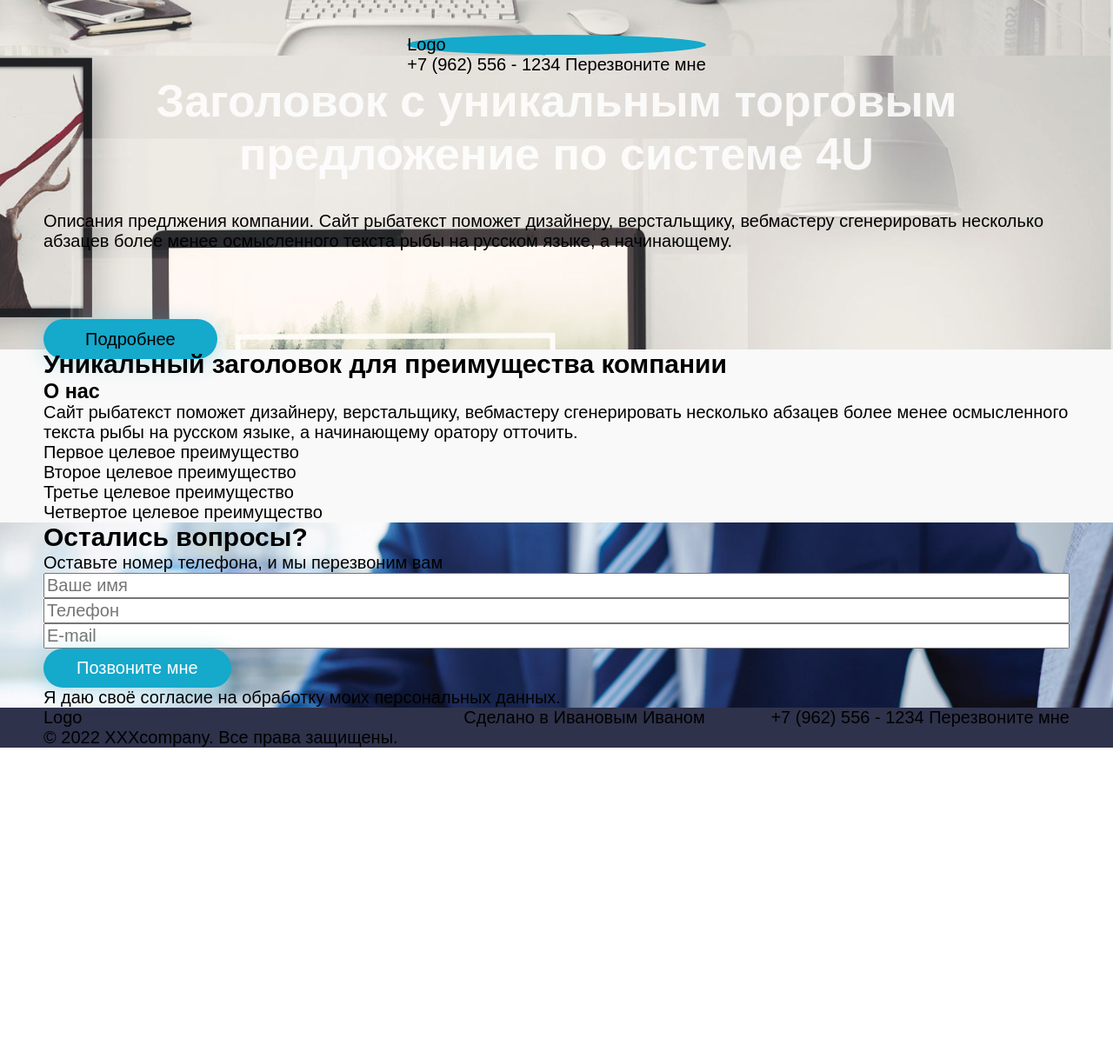
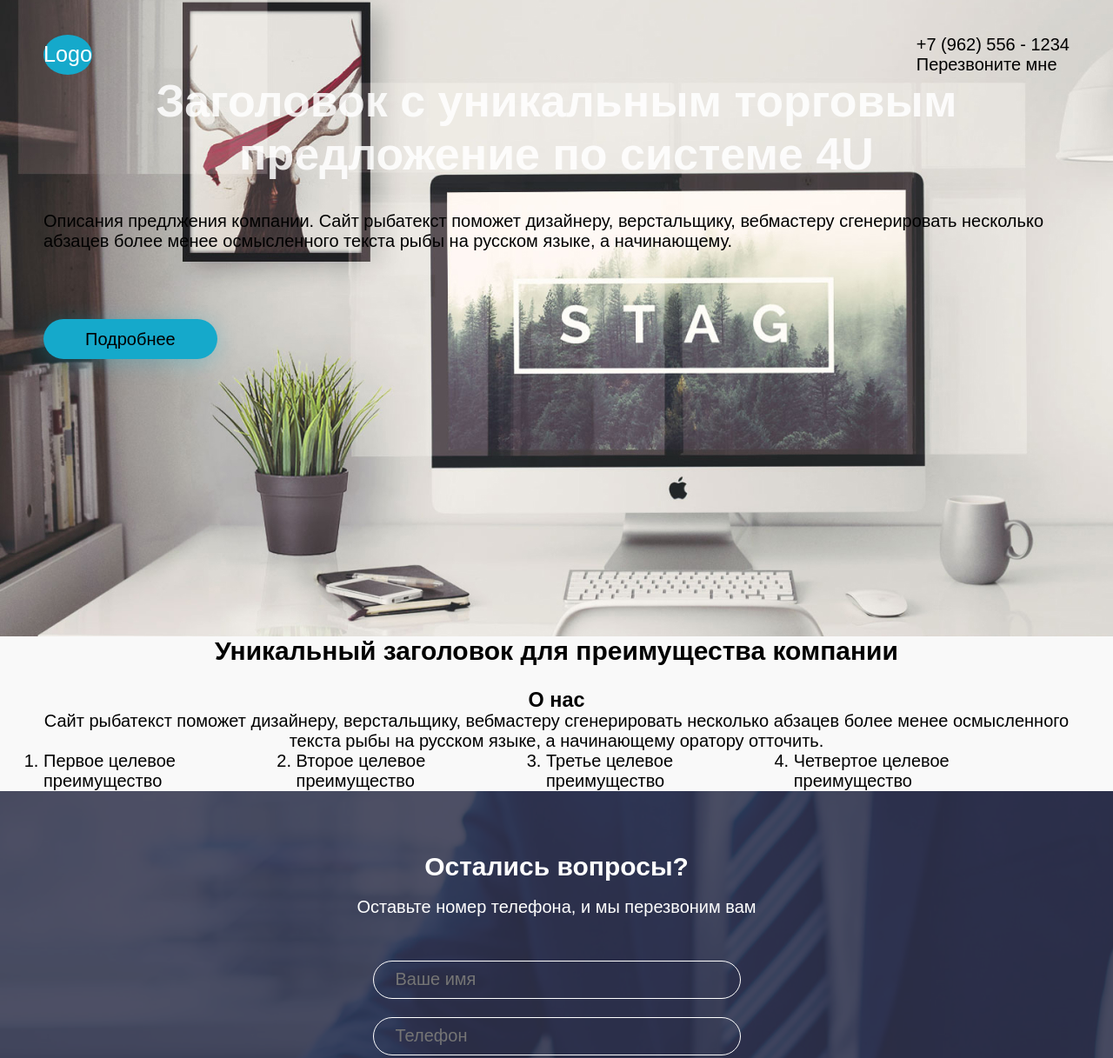
Before and after one commit to vkate174/module3_5, a plain HTML site: page index.html in a window 1280 px wide. Shown: the top 1217 px of the page at 87% size. Before the commit the page ends 860 px from the top, so only its background shows below. Drawn offline with Linux system fonts and the light colour scheme.

Commit message:
продолжение

```diff
--- a/index.html
+++ b/index.html
@@ -13,12 +13,11 @@
   <header class="header">
     <div class="container header__container">
       <p class="header__logo">Logo</p>
-      <a href="tel:+7 (962) 556 - 1234">+7 (962) 556 - 1234</a>
-      <a href="tel:+7 (962) 556 - 1234">Перезвоните мне</a>
+      <div class="header__tel">
+        <a href="tel:+7 (962) 556 - 1234">+7 (962) 556 - 1234</a>
+        <a href="tel:+7 (962) 556 - 1234">Перезвоните мне</a>
+      </div>
     </div>
-  </header>
-
-  <main>
     <section class="hero">
       <div class="container">
         <div class="">
@@ -28,18 +27,30 @@
         </div>
       </div>
     </section>
+  </header>
+
+  <main>
+    <!-- <section class="hero">
+      <div class="container">
+        <div class="">
+          <h1 class="hero__title">Заголовок c уникальным торговым предложение по системе 4U</h1>
+          <p class="hero__text">Описания предлжения компании. Сайт рыбатекст поможет дизайнеру, верстальщику, вебмастеру сгенерировать несколько абзацев более менее осмысленного текста рыбы на русском языке, а начинающему.</p>
+          <a href="#about" class="hero__btn">Подробнее</a>
+        </div>
+      </div>
+    </section> -->
 
     <section class="about">
       <div class="container">
-        <h2>Уникальный заголовок для преимущества компании</h2>
-        <h3>О нас</h3>
-        <p>Сайт рыбатекст поможет дизайнеру, верстальщику, вебмастеру сгенерировать несколько абзацев более менее осмысленного текста рыбы на русском языке, а начинающему оратору отточить.</p>
-        <ul class="about__list">
-          <ol class="about__item">Первое целевое преимущество</ol>
-          <ol class="about__item">Второе целевое преимущество</ol>
-          <ol class="about__item">Третье целевое преимущество</ol>
-          <ol class="about__item">Четвертое целевое преимущество</ol>
-        </ul>
+        <h2 class="about__title">Уникальный заголовок для преимущества компании</h2>
+        <h3 class="about__subtitle">О нас</h3>
+        <p class="about__text">Сайт рыбатекст поможет дизайнеру, верстальщику, вебмастеру сгенерировать несколько абзацев более менее осмысленного текста рыбы на русском языке, а начинающему оратору отточить.</p>
+        <ol class="about__list">
+          <li class="about__item">Первое целевое преимущество</li>
+          <li class="about__item">Второе целевое преимущество</li>
+          <li class="about__item">Третье целевое преимущество</li>
+          <li class="about__item">Четвертое целевое преимущество</li>
+        </ol>
 
       </div>
     </section>
@@ -47,20 +58,20 @@
     <section class="form">
       <div class="container container__form">
         <div>
-          <h2>Остались вопросы?</h2>
-          <p>Оставьте номер телефона, и мы перезвоним вам</p>
+          <h2 class="form__header">Остались вопросы?</h2>
+          <p class="form__text">Оставьте номер телефона, и мы перезвоним вам</p>
           <form action="https://jsonplaceholder.typicode.com/posts" class="form_fm" method="post" enctype="application/x-www-form-urlencoded">
             <div class="form__body">
+              <label for="" class=""></label>
+              <input type="text" class="form__input" placeholder="Ваше имя">
               <label for=""></label>
-              <input type="text" placeholder="Ваше имя">
+              <input type="number" class="form__input" placeholder="Телефон" pattern="^\+?[7-8]-?[0-9]{3}-?[0-9]{3}-?[0-9]{2}-?[0-9]{2}$">
               <label for=""></label>
-              <input type="number" placeholder="Телефон" pattern="^\+?[7-8]-?[0-9]{3}-?[0-9]{3}-?[0-9]{2}-?[0-9]{2}$">
-              <label for=""></label>
-              <input type="email" placeholder="E-mail">
+              <input type="email" class="form__input" placeholder="E-mail">
             </div>
             <div class="form__reservation">
               <button type="submit" class="form__btn">Позвоните мне</button>
-              <p>Я даю своё <a>согласие</a> на обработку моих персональных данных.</p>
+              <p>Я даю своё <a class="form__agreement">согласие</a> на обработку моих персональных данных.</p>
             </div>
           </form>
         </div>
--- a/styles/about.css
+++ b/styles/about.css
@@ -2,11 +2,45 @@
   background: rgb(249, 249, 249);
 }
 
+.about__title {
+  text-align: center;
+  margin-bottom: 25px;
+}
+
+.about__subtitle {
+  text-align: center;
+}
+
+.about__subtitle::before {
+  content: ' ';
+  background-image: url('/img/Left.jpg');
+}
+
+.about__subtitle::after {
+  content: ' ';
+  background-image: url('/img/Right.jpg');
+}
+
+.about__text {
+  text-align: center;
+}
+
 .about__list {
   list-style: decimal;
-  padding: auto;
-  margin: auto;
+  /* padding: auto;
+  margin: auto; */
+  display: flex;
+  flex-direction: row;
 }
+
+.about__item::before {
+  color: aqua;
+}
+
+/* .about__list::before {
+  list-style: decimal inside;
+  padding: 10px 10px;
+} */
 
 .about__item {
 
--- a/styles/form.css
+++ b/styles/form.css
@@ -1,9 +1,13 @@
 .container__form {
+  padding: 70px 0;
+  position: relative;
+  z-index: 3;
   /* background: url("/img/form-background.jpg");
   height: 621px;
   opacity: rgba(47, 50, 75, 0.85); */
 }
 .form {
+  position: relative;
   background: url("/img/form-background.jpg") no-repeat;
   background-size: cover;
   /* height: 621px; */
@@ -11,12 +15,57 @@
   /* opacity: rgba(47, 50, 75, 0.85); */
 }
 
-.form::before {
+.form:after {
+  content: '';
+  position: absolute;
+  top: 0;
+  left: 0;
+  right: 0;
+  bottom: 0;
+  background: rgba(47, 50, 75, 0.85);
+  z-index: 2;
+}
+
+/* .form::before {
   background-color: rgba(47, 50, 75, 0.85);
+} */
+
+.form__header {
+  color: var(--main-white);
+  text-align: center;
+  margin-bottom: 17px;
+}
+
+.form__text {
+  color: var(--main-white);
+  text-align: center;
+  margin-bottom: 50px;
 }
 
 .form__body {
   display: flex;
+  flex-direction: column;
+  align-items: center;
+  margin-bottom: 50px;
+}
+
+.form__input {
+  background: transparent;
+  border: 1.38px solid rgb(255, 255, 255);
+  border-radius: 50px;
+  width: 423px;
+  height: 44px;
+  margin-bottom: 21px;
+  padding-left: 25px;
+}
+
+.form__input:last-child {
+  margin-bottom: 0;
+}
+
+.form__reservation {
+  display: flex;
+  align-items: center;
   flex-direction: column;
 }
 
@@ -27,4 +76,9 @@
   /* height: 48px; */
   padding: 11px 38px;
   color: var(--main-white);
+  margin-bottom: 50px;
 }
+
+.form__agreement {
+  color: rgb(74, 118, 168);
+}
--- a/styles/header.css
+++ b/styles/header.css
@@ -1,13 +1,31 @@
-.header {
+.header__container {
   padding-top: 40px;
   display: flex;
-  align-items: self-start;
+  justify-content: space-between;
 }
 .header__logo {
   background-color: var(--pacific-blue);
   border-radius: 50%;
+
+  font-size: 25.16px;
+  font-weight: 400;
+  line-height: 44px;
+  color: var(--main-white);
 }
 
-body {
-  background: url("/img/hero-background.jpg") 100%;
+.header__tel {
+  display: flex;
+  flex-direction: column;
 }
+
+.header {
+  background: url("/img/hero-background.jpg") rgba(47, 50, 75, 0.85);
+  height: 732px;
+}
+
+
+/* .hero {
+  height: 100%;
+  background: inherit;
+  background-size: cover;
+} */
--- a/styles/hero.css
+++ b/styles/hero.css
@@ -16,4 +16,9 @@
   box-shadow: 0px 4px 25px 0px rgba(21, 169, 203, 0.3);
   background: rgb(21, 169, 203);
   padding: 12px 48px;
+  /* margin-bottom: 120px; */
 }
+
+.hero {
+  margin-bottom: 120px;
+}
```
Also changed, not shown: img/Left.jpg (added), img/Right.jpg (added).
